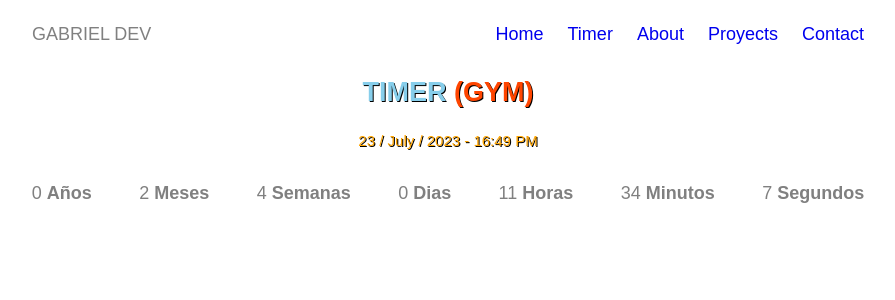
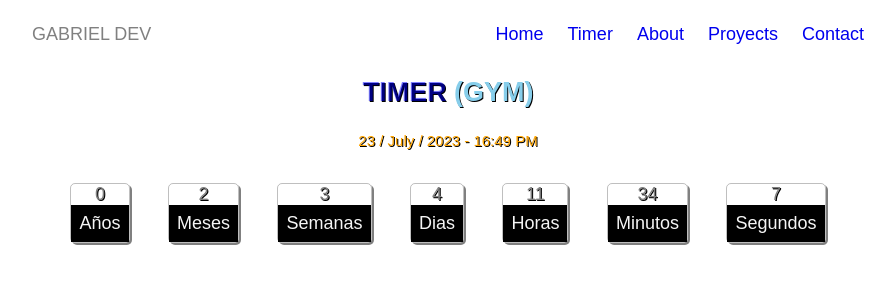
Before and after one commit to Odraga/GabrielDev_Portafolio, a React (Vite) app: page /Timer in a window 1280 px wide. Shown: the top 300 px of the page, without its empty margins (192-1087 px from the left). Built offline with nearby package versions, Linux system fonts and the light colour scheme.

Commit message:
Update Timer.jsx

```diff
--- a/src/components/Timer/Timer.jsx
+++ b/src/components/Timer/Timer.jsx
@@ -20,14 +20,15 @@ const Timer = () => {
 
     const totalYears = moment(time).diff(dateLove, "years");
     const totalMonths = moment(time).diff(dateLove, "months");
-    const totalWeeks = moment(time).diff(dateLove, "days", true) / 7;
-    const totalDays = Math.round(moment(time).diff(dateLove, "days"));
+    const totalDays = moment(time).diff(dateLove, "days", true);
+    const totalWeeks = moment(time).diff(dateLove, "weeks", true);
+    const totalWeeksToWeeks = moment(time).date();
 
     setTimer({
       years: totalYears,
       months: totalMonths - totalYears * 12,
-      weeks: Math.floor(totalWeeks - totalMonths * 4.3482),
-      days: totalDays - Math.floor(totalWeeks * 7),
+      weeks: Math.ceil(totalWeeksToWeeks / 7),
+      days: Math.round((totalDays % 7) - Math.floor(totalWeeks / 7)),
       hours: moment(time).diff(dateLove, "hours") % 24,
       minutes: moment(time).diff(dateLove, "minutes") % 60,
       seconds: moment(time).diff(dateLove, "seconds") % 60,
@@ -43,49 +44,63 @@ const Timer = () => {
 
   return (
     <div>
-      <div className="text-center color-primary text-shadow-1 my-4">
+      <div className="text-center color-secondary text-shadow-1 my-4">
         <h2>
-          TIMER <span className="color-support">(GYM)</span>
+          TIMER <span className="color-primary ">(GYM)</span>
         </h2>
         <small className="color-orange">
           {moment(dateLove).format("DD / MMMM / YYYY - HH:mm [PM]")}
         </small>
       </div>
 
-      <div className="d-sm-flex justify-content-around mb-2">
-        <div>
-          <span>{timer.years} </span>
-          <strong>Años</strong>
+      <div className="row justify-content-evenly mx-3">
+        <div className="border text-center rounded-5 shadow-1 mb-3 mx-md-3">
+          <span className="font-size-3 text-shadow-1">{timer.years} </span>
+          <div className="bgc-black p-1 rounded-bottom-right rounded-bottom-left">
+            <span className="color-white font-size-2">Años</span>
+          </div>
         </div>
 
-        <div>
-          <span>{timer.months} </span>
-          <strong>Meses</strong>
+        <div className="border text-center rounded-5 shadow-1 mb-3 mx-md-3">
+          <span className="font-size-3 text-shadow-1">{timer.months} </span>
+          <div className="bgc-black p-1 rounded-bottom-right rounded-bottom-left">
+            <span className="color-white font-size-2">Meses</span>
+          </div>
         </div>
 
-        <div>
-          <span>{timer.weeks} </span>
-          <strong>Semanas</strong>
+        <div className="border text-center rounded-5 shadow-1 mb-3 mx-md-3">
+          <span className="font-size-3 text-shadow-1">{timer.weeks} </span>
+          <div className="bgc-black p-1 rounded-bottom-right rounded-bottom-left">
+            <span className="color-white font-size-2">Semanas</span>
+          </div>
         </div>
 
-        <div>
-          <span>{timer.days} </span>
-          <strong>Dias</strong>
+        <div className="border text-center rounded-5 shadow-1 mb-3 mx-md-3">
+          <span className="font-size-3 text-shadow-1">{timer.days} </span>
+          <div className="bgc-black p-1 rounded-bottom-right rounded-bottom-left">
+            <span className="color-white font-size-2">Dias</span>
+          </div>
         </div>
 
-        <div>
-          <span>{timer.hours} </span>
-          <strong>Horas</strong>
+        <div className="border text-center rounded-5 shadow-1 mb-3 mx-md-3">
+          <span className="font-size-3 text-shadow-1">{timer.hours} </span>
+          <div className="bgc-black p-1 rounded-bottom-right rounded-bottom-left">
+            <span className="color-white font-size-2">Horas</span>
+          </div>
         </div>
 
-        <div>
-          <span>{timer.minutes} </span>
-          <strong>Minutos</strong>
+        <div className="border text-center rounded-5 shadow-1 mb-3 mx-md-3">
+          <span className="font-size-3 text-shadow-1">{timer.minutes} </span>
+          <div className="bgc-black p-1 rounded-bottom-right rounded-bottom-left">
+            <span className="color-white font-size-2">Minutos</span>
+          </div>
         </div>
 
-        <div>
-          <span>{timer.seconds} </span>
-          <strong>Segundos</strong>
+        <div className="border text-center rounded-5 shadow-1 mb-3 mx-md-2">
+          <span className="font-size-3 text-shadow-1">{timer.seconds} </span>
+          <div className="bgc-black p-1 rounded-bottom-right rounded-bottom-left">
+            <span className="color-white font-size-2">Segundos</span>
+          </div>
         </div>
       </div>
     </div>
```
